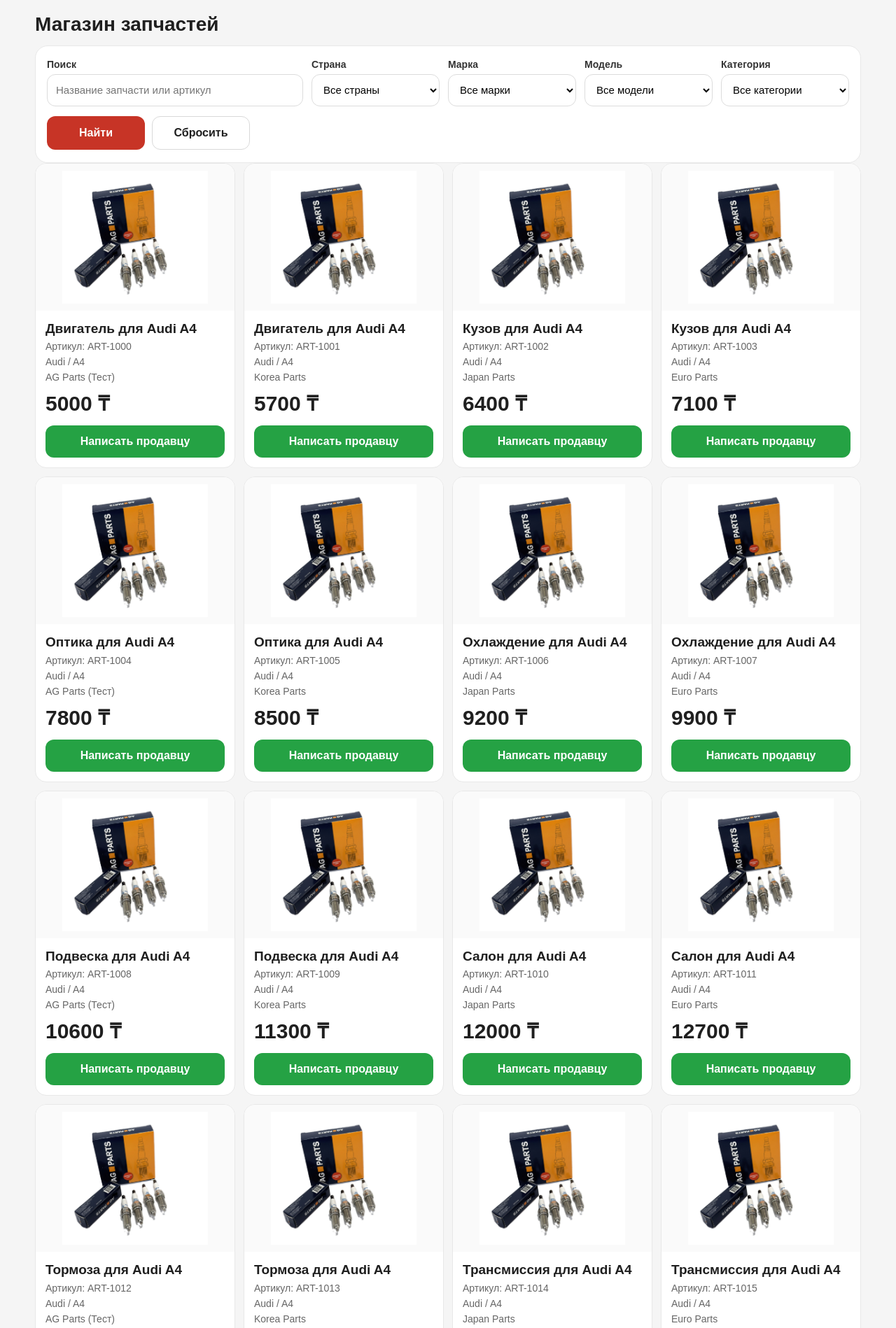
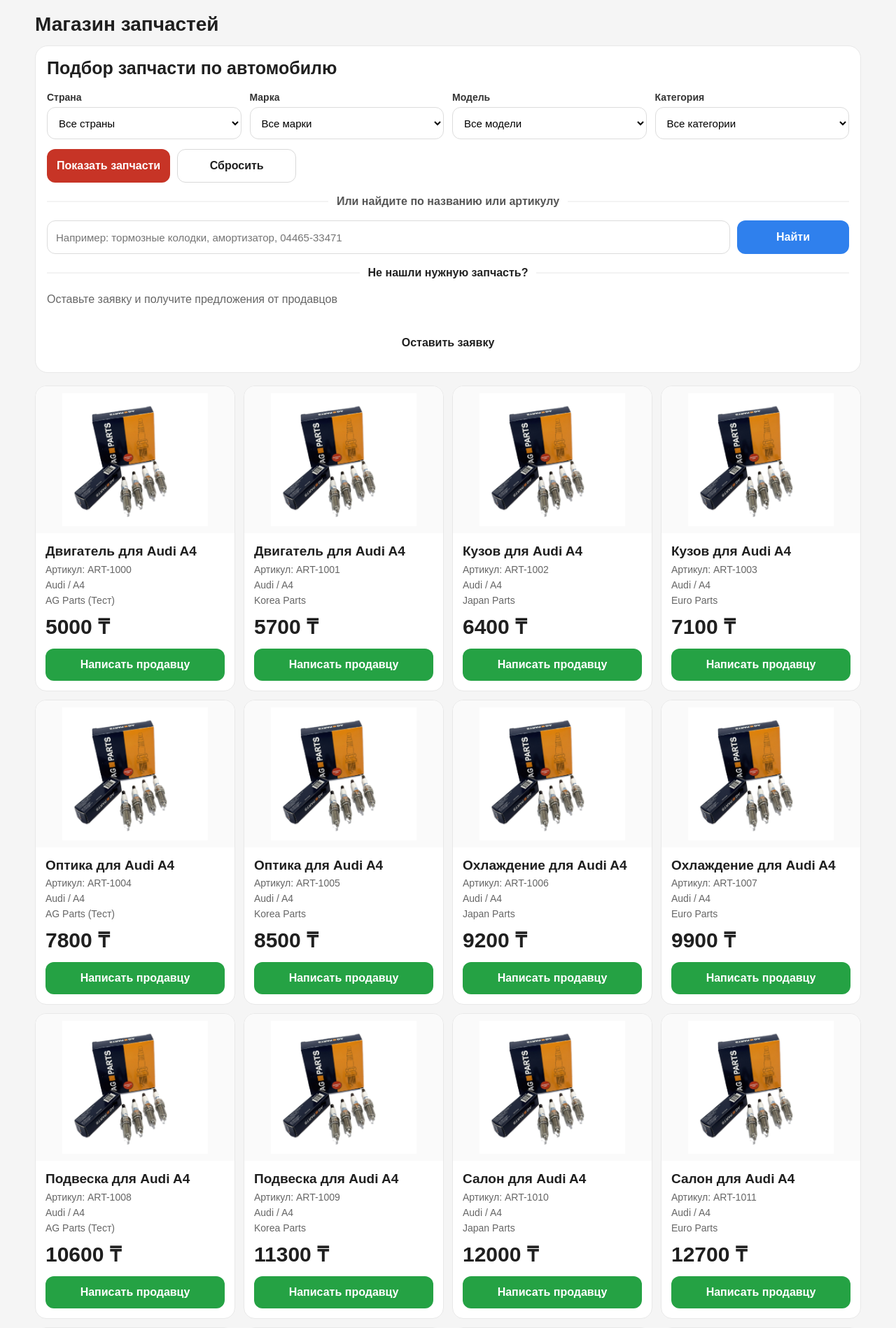
Before and after one commit to Khibullin/marketparts-store, a Django app: page /catalog/ in a window 1280 px wide. Shown: the part 75-1973 px from the top of the page at 70% size. Run offline with Django 5.2, Linux system fonts and the light colour scheme; data comes from the database, SQL or seed files in the repository.

Commit message:
split catalog search into three sections

```diff
--- a/catalog/templates/catalog/catalog_list.html
+++ b/catalog/templates/catalog/catalog_list.html
@@ -18,19 +18,13 @@
     <h2>Магазин запчастей</h2>
 
     <div class="accent">
+      <div class="catalog-search-sections">
+
+        <div class="catalog-search-section">
+          <h3 class="catalog-section-title">Подбор запчасти по автомобилю</h3>
+
           <form method="get" class="catalog-filter-form">
-        <div class="filter-grid">
-          <div class="filter-field filter-search">
-            <label for="q">Поиск</label>
-            <input
-              type="text"
-              id="q"
-              name="q"
-              value="{{ query }}"
-              placeholder="Название запчасти или артикул"
-            >
-          </div>
-
+            <div class="filter-grid filter-grid-vehicle">
               <div class="filter-field">
                 <label for="country">Страна</label>
                 <select id="country" name="country">
@@ -81,10 +75,41 @@
             </div>
 
             <div class="filter-actions">
-          <button type="submit" class="btn darkred">Найти</button>
+              <button type="submit" class="btn darkred">Показать запчасти</button>
               <a href="{% url 'catalog_list' %}" class="btn outline">Сбросить</a>
             </div>
           </form>
+        </div>
+
+        <div class="catalog-divider">
+          <span>Или найдите по названию или артикулу</span>
+        </div>
+
+        <div class="catalog-search-section">
+          <form method="get" class="catalog-text-search-form">
+            <div class="catalog-text-search-row">
+              <input
+                type="text"
+                id="q"
+                name="q"
+                value="{{ query }}"
+                placeholder="Например: тормозные колодки, амортизатор, 04465-33471"
+              >
+              <button type="submit" class="btn search-text-btn">Найти</button>
+            </div>
+          </form>
+        </div>
+
+        <div class="catalog-divider strong">
+          <span>Не нашли нужную запчасть?</span>
+        </div>
+
+        <div class="catalog-search-section catalog-request-section">
+          <p class="catalog-request-text">Оставьте заявку и получите предложения от продавцов</p>
+          <a class="btn white catalog-request-btn" href="https://marketparts.kz" target="_blank" rel="noopener noreferrer">Оставить заявку</a>
+        </div>
+
+      </div>
     </div>
 
     {% if products %}
@@ -128,18 +153,6 @@
           </article>
         {% endfor %}
       </div>
-
-      <div class="catalog-bridge-note">
-        <div class="bridge-block">
-          <div class="bridge-text">
-            <h3>Не нашли нужную запчасть?</h3>
-            <p>Оставьте заявку и получите предложения от продавцов</p>
-          </div>
-          <div class="bridge-actions">
-            <a class="btn white" href="https://marketparts.kz" target="_blank" rel="noopener noreferrer">Оставить заявку</a>
-          </div>
-        </div>
-      </div>
     {% else %}
       <div class="bridge-empty">
         <div class="bridge-block">
--- a/static/css/style.css
+++ b/static/css/style.css
@@ -362,9 +362,134 @@ footer {
   gap: 8px;
 }
 
+/* CATALOG SEARCH SECTIONS */
+.catalog-search-sections {
+  display: grid;
+  gap: 18px;
+}
+
+.catalog-search-section {
+  display: grid;
+  gap: 12px;
+}
+
+.catalog-section-title {
+  margin: 0;
+  font-size: 22px;
+  line-height: 1.2;
+}
+
+.catalog-divider {
+  position: relative;
+  text-align: center;
+}
+
+.catalog-divider::before {
+  content: "";
+  position: absolute;
+  left: 0;
+  right: 0;
+  top: 50%;
+  height: 1px;
+  background: var(--line);
+  transform: translateY(-50%);
+}
+
+.catalog-divider span {
+  position: relative;
+  display: inline-block;
+  background: #fff;
+  padding: 0 12px;
+  color: #555;
+  font-weight: 700;
+}
+
+.catalog-divider.strong span {
+  color: #222;
+}
+
+.catalog-filter-form {
+  display: grid;
+  gap: 14px;
+}
+
+.filter-grid {
+  display: grid;
+  gap: 12px;
+}
+
+.filter-grid-vehicle {
+  grid-template-columns: 1fr;
+}
+
+.filter-field {
+  display: grid;
+  gap: 6px;
+}
+
+.filter-field label {
+  font-size: 14px;
+  font-weight: 700;
+  color: #333;
+}
+
+.filter-field input,
+.filter-field select,
+.catalog-text-search-row input {
+  width: 100%;
+  min-height: 46px;
+  padding: 0 12px;
+  border: 1px solid #dcdcdc;
+  border-radius: 12px;
+  font-size: 15px;
+  background: #fff;
+  outline: none;
+}
+
+.filter-actions {
+  display: flex;
+  gap: 10px;
+  flex-wrap: wrap;
+}
+
+.filter-actions .btn {
+  min-width: 170px;
+}
+
+.catalog-text-search-form {
+  display: grid;
+}
+
+.catalog-text-search-row {
+  display: flex;
+  gap: 10px;
+  flex-wrap: wrap;
+}
+
+.catalog-text-search-row input {
+  flex: 1;
+  min-width: 240px;
+}
+
+.catalog-request-section {
+  align-items: start;
+}
+
+.catalog-request-text {
+  margin: 0;
+  font-size: 18px;
+  color: var(--muted);
+  line-height: 1.4;
+}
+
+.catalog-request-btn {
+  min-width: 220px;
+}
+
 .products {
   display: grid;
   gap: 12px;
+  margin-top: 18px;
 }
 
 .product {
@@ -505,49 +630,6 @@ footer {
   gap: 8px;
   flex-wrap: wrap;
   margin-top: 10px;
-}
-
-.catalog-filter-form {
-  display: grid;
-  gap: 14px;
-}
-
-.filter-grid {
-  display: grid;
-  gap: 12px;
-}
-
-.filter-field {
-  display: grid;
-  gap: 6px;
-}
-
-.filter-field label {
-  font-size: 14px;
-  font-weight: 700;
-  color: #333;
-}
-
-.filter-field input,
-.filter-field select {
-  width: 100%;
-  min-height: 46px;
-  padding: 0 12px;
-  border: 1px solid #dcdcdc;
-  border-radius: 12px;
-  font-size: 15px;
-  background: #fff;
-  outline: none;
-}
-
-.filter-actions {
-  display: flex;
-  gap: 10px;
-  flex-wrap: wrap;
-}
-
-.filter-actions .btn {
-  min-width: 140px;
 }
 
 .breadcrumbs {
@@ -723,6 +805,14 @@ footer {
     min-width: 160px;
   }
 
+  .filter-grid-vehicle {
+    grid-template-columns: repeat(2, 1fr);
+  }
+
+  .catalog-text-search-row {
+    flex-wrap: nowrap;
+  }
+
   .products {
     grid-template-columns: repeat(2, 1fr);
   }
@@ -740,14 +830,6 @@ footer {
   .product-main-image img {
     max-width: 480px;
     height: 320px;
-  }
-
-  .filter-grid {
-    grid-template-columns: repeat(2, 1fr);
-  }
-
-  .filter-search {
-    grid-column: span 2;
   }
 
   .dashboard-header {
@@ -772,17 +854,12 @@ footer {
     grid-template-columns: repeat(4, 1fr);
   }
 
+  .filter-grid-vehicle {
+    grid-template-columns: repeat(4, 1fr);
+  }
+
   .product-main-image img {
     max-width: 520px;
     height: 360px;
   }
-
-  .filter-grid {
-    grid-template-columns: 2fr 1fr 1fr 1fr 1fr;
-    align-items: end;
-  }
-
-  .filter-search {
-    grid-column: span 1;
-  }
 }
```
Lines whose indentation alone changed are shown as unchanged.
